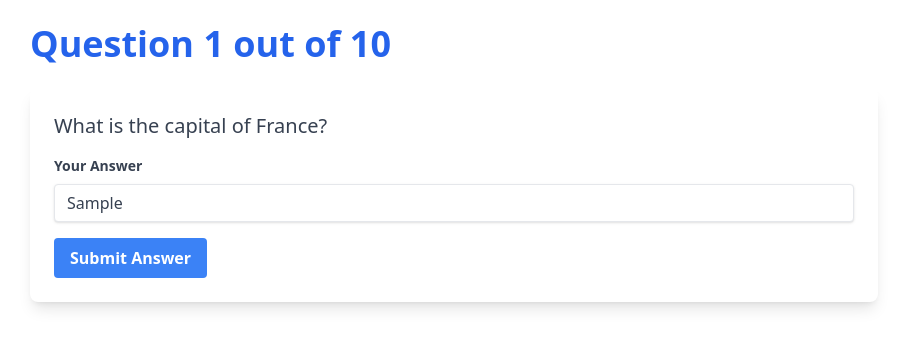
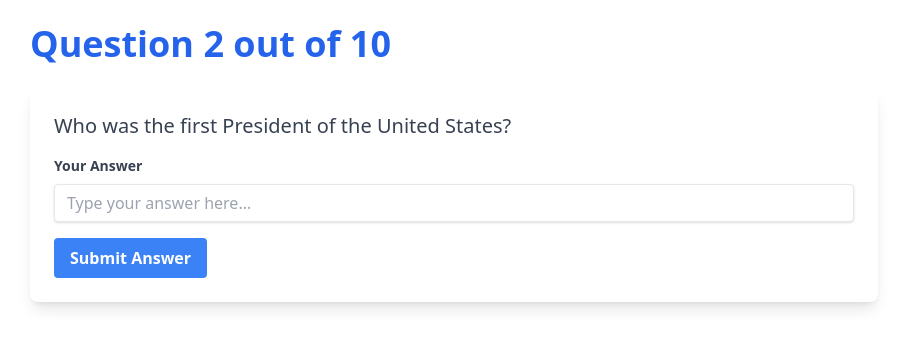
Before and after one commit to ltbrs/gpt-pursuit, a React (Vite) app in the folder frontend/: page /question in a window 1280 px wide. Both pictures are taken after typing "Sample" into the empty fields and a click on the button "Submit Answer". Shown: the top 348 px of the page, without its empty margins (186-1093 px from the left). Built offline with nearby package versions, Linux system fonts and the light colour scheme.

Commit message:
select random questions

```diff
--- a/frontend/data/sample_trivia.json
+++ b/frontend/data/sample_trivia.json
@@ -6,8 +6,14 @@
       "question": "Who was the first President of the United States?",
       "expected_answer": "George Washington",
       "llm_answers": {
-        "gpt3.5": "George Washington, who served as the first President from 1789 to 1797",
-        "claude": "George Washington was the first President of the United States"
+        "gpt3.5": {
+            "answer": "George Washington, who served as the first President from 1789 to 1797",
+            "is_correct": true
+        },
+        "claude": {
+            "answer": "George Washington was the first President of the United States",
+            "is_correct": true
+        }
       },
       "difficulty": "easy"
     },
@@ -17,8 +23,14 @@
       "question": "What is the chemical symbol for gold?",
       "expected_answer": "Au",
       "llm_answers": {
-        "gpt3.5": "Au",
-        "claude": "The chemical symbol for gold is Au, derived from the Latin word 'aurum'"
+        "gpt3.5": {
+            "answer": "Au",
+            "is_correct": true
+        },
+        "claude": {
+            "answer": "The chemical symbol for gold is Au, derived from the Latin word 'aurum'",
+            "is_correct": true
+        }
       },
       "difficulty": "easy"
     },
@@ -28,8 +40,14 @@
       "question": "Which is the largest ocean on Earth?",
       "expected_answer": "Pacific Ocean",
       "llm_answers": {
-        "gpt3.5": "The Pacific Ocean",
-        "claude": "The Atlantic Ocean is the largest ocean on Earth"
+        "gpt3.5": {
+            "answer": "The Pacific Ocean",
+            "is_correct": true
+        },
+        "claude": {
+            "answer": "The Atlantic Ocean is the largest ocean on Earth",
+            "is_correct": false
+        }
       },
       "difficulty": "easy"
     },
@@ -39,8 +57,14 @@
       "question": "Which actor played Tony Stark in the Marvel Cinematic Universe?",
       "expected_answer": "Robert Downey Jr.",
       "llm_answers": {
-        "gpt3.5": "Robert Downey Jr.",
-        "claude": "Robert Downey Jr. portrayed Tony Stark/Iron Man in the MCU"
+        "gpt3.5": {
+            "answer": "Robert Downey Jr.",
+            "is_correct": true
+        },
+        "claude": {
+            "answer": "Robert Downey Jr. portrayed Tony Stark/Iron Man in the MCU",
+            "is_correct": true
+        }
       },
       "difficulty": "medium"
     },
@@ -50,8 +74,14 @@
       "question": "In which year were the first modern Olympic Games held?",
       "expected_answer": "1896",
       "llm_answers": {
-        "gpt3.5": "1896 in Athens, Greece",
-        "claude": "The first modern Olympic Games were held in 1896"
+        "gpt3.5": {
+            "answer": "1896 in Athens, Greece",
+            "is_correct": true
+        },
+        "claude": {
+            "answer": "The first modern Olympic Games were held in 1896",
+            "is_correct": true
+        }
       },
       "difficulty": "medium"
     }
--- a/frontend/package.json
+++ b/frontend/package.json
@@ -28,6 +28,7 @@
     "test": "echo \"Error: no test specified\" && exit 1"
   },
   "dependencies": {
+    "@huggingface/transformers": "^3.4.2",
     "@tailwindcss/vite": "^4.1.3",
     "postcss": "^8.5.3",
     "react": "^18.2.0",
--- a/frontend/src/question/QuestionPage.tsx
+++ b/frontend/src/question/QuestionPage.tsx
@@ -1,19 +1,32 @@
 import React from 'react';
-import isCorrect from './queries';
-import { useState } from 'react';
+import isCorrect from './checkQuestion';
+import { useState, useEffect } from 'react';
+import { Question } from './types';
+import selectQuestion from './selectQuestion';
 
+const numQuestions = 10;
 const QuestionPage: React.FC = () => {
   const [userAnswer, setUserAnswer] = useState('');
+  const [previousQuestions, setPreviousQuestions] = useState<Question[]>([]);
 
+  useEffect(() => {
+    const newQuestion = selectQuestion(previousQuestions);
+    setPreviousQuestions([...previousQuestions, newQuestion]);
+  }, []);
+
+  const currentQuestion = previousQuestions[previousQuestions.length - 1];
+  console.log("currentQuestion", currentQuestion);
+  console.log("previousQuestions", previousQuestions);
   return (
     <div className="max-w-4xl mx-auto p-6">
       <h1 className="text-4xl font-bold mb-6 text-blue-600">
-        Question 1 out of 10
+        Question {previousQuestions.length} out of {numQuestions}
       </h1>
 
+      {currentQuestion ? (
         <div className="bg-white shadow-lg rounded-lg p-6 mb-6">
           <p className="text-gray-700 mb-4 text-xl">
-          What is the capital of France?
+            {currentQuestion.question}
           </p>
 
           <div className="mb-4">
@@ -30,11 +43,28 @@ const QuestionPage: React.FC = () => {
             />
           </div>
 
-        <button className="bg-blue-500 hover:bg-blue-600 text-white font-semibold py-2 px-4 rounded transition-colors"
-        onClick={() => isCorrect(userAnswer, "Paris")}>
+          <button
+            className="bg-blue-500 hover:bg-blue-600 text-white font-semibold py-2 px-4 rounded transition-colors"
+            onClick={() => {
+              isCorrect(userAnswer, currentQuestion.expected_answer);
+              setUserAnswer('');
+
+              if (previousQuestions.length < numQuestions) {
+                const newQuestion = selectQuestion(previousQuestions);
+                setPreviousQuestions([...previousQuestions, newQuestion]);
+              } else {
+                console.log("Quiz completed!");
+              }
+            }}
+          >
             Submit Answer
           </button>
         </div>
+      ) : (
+        <div className="text-center">
+          <p>Loading question...</p>
+        </div>
+      )}
     </div>
   );
 };
--- /dev/null
+++ b/frontend/src/question/checkQuestion.tsx
@@ -0,0 +1,19 @@
+function normalizeAnswer(answer:string) {
+    return String(answer)
+      .normalize('NFD') // Decompose accented characters
+      .replace(/[\u0300-\u036f]/g, '') // Remove diacritics
+      .toLowerCase() // Convert to lowercase
+      .replace(/[^\w\s]|_/g, '') // Remove punctuation and underscores
+      .replace(/\s+/g, ' ') // Collapse multiple whitespaces
+      .trim(); // Trim surrounding whitespace
+  }
+
+
+
+function isCorrect(userAnswer:string, expectedAnswer:string) {
+    return  normalizeAnswer(userAnswer) === normalizeAnswer(expectedAnswer);
+}
+
+export default isCorrect;
+
+// TODO: potentially use a transformer.js model to check if the user answer is correct.
--- a/frontend/src/question/queries.tsx
+++ /dev/null
@@ -1,7 +0,0 @@
-function isCorrect(userAnswer:string, expectedAnswer:string) {
-    console.log(userAnswer);
-    console.log(expectedAnswer);
-    return userAnswer === expectedAnswer;
-}
-
-export default isCorrect;
--- /dev/null
+++ b/frontend/src/question/selectQuestion.tsx
@@ -0,0 +1,13 @@
+import questionsData from '../../data/sample_trivia.json';
+import { Question } from './types';
+
+function selectQuestion(previousQuestions: Question[]): Question {
+    const randomIndex = Math.floor(Math.random() * questionsData.questions.length);
+    const question = questionsData.questions[randomIndex];
+    if (previousQuestions.includes(question)) {
+        return selectQuestion(previousQuestions);
+    }
+    return question;
+}
+
+export default selectQuestion;
--- /dev/null
+++ b/frontend/src/question/types.tsx
@@ -0,0 +1,15 @@
+export type LLMAnswer = {
+    answer: string;
+    is_correct: boolean;
+}
+
+export type Question = {
+    id: number;
+    category: string;
+    question: string;
+    expected_answer: string;
+    llm_answers: {
+        [key: string]: LLMAnswer;
+    };
+    difficulty: string;
+}
```
Also changed, not shown: 1 other file (tests, documents, lock files or other folders). Lines whose indentation alone changed are shown as unchanged.
